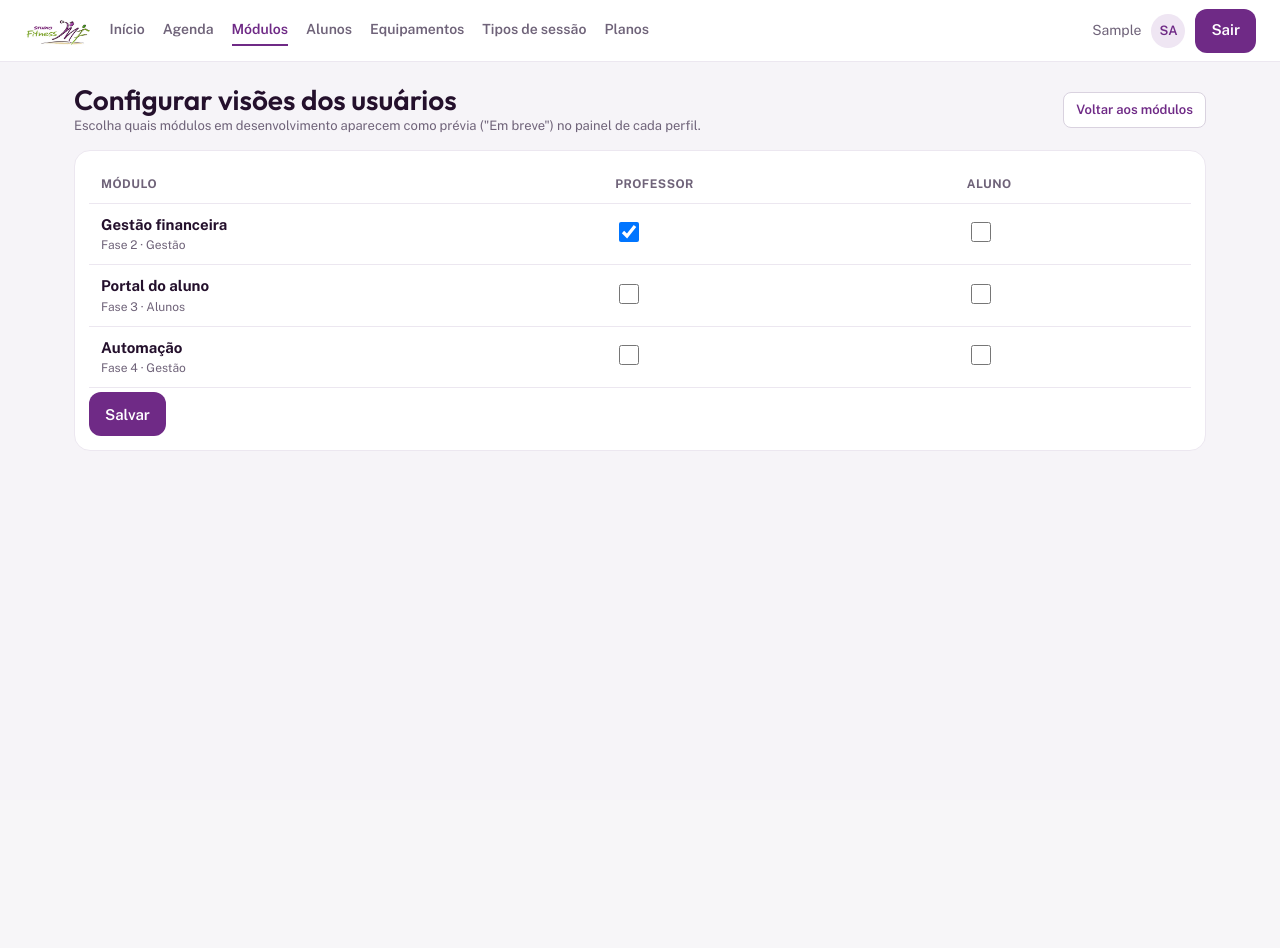
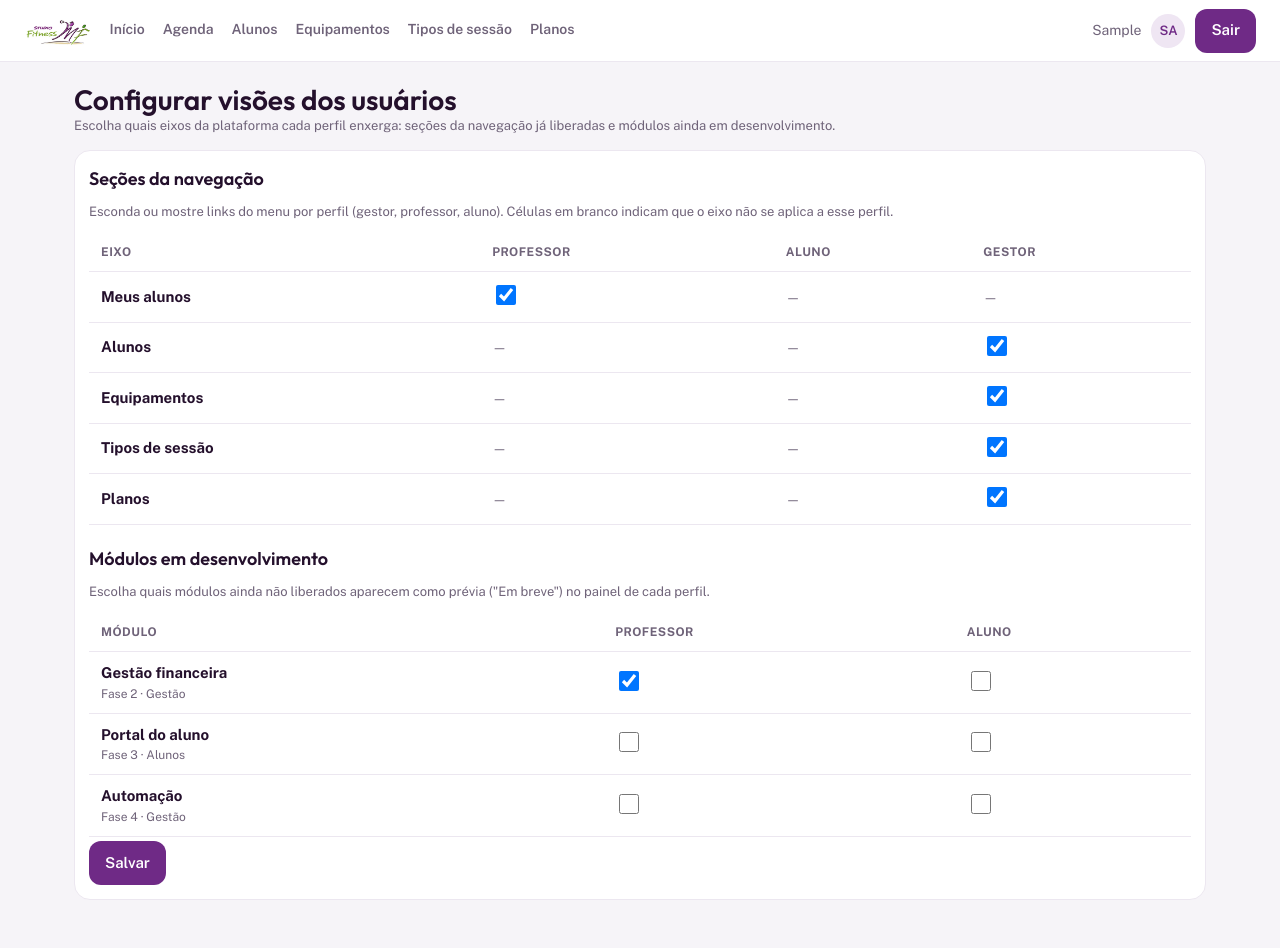
Before and after one commit to Victormartinsilva/studio-fitness, a Django app: page /modulos/visoes/ in a window 1280 px wide. Before the commit the page ends 451 px from the top, so only its background shows below. Run offline with Django 5.2, Linux system fonts and the light colour scheme; a user stored in the database is signed in; tables that the repository leaves empty hold one stand-in row (values such as "Sample post").

Commit message:
Remove modulos do menu, adiciona config de eixos para adm e melhora navegacao da agenda
- Remove o link Modulos da navegacao (desktop e mobile); a tela de
  configuracao continua acessivel para o administrador, so deixou de
  aparecer no menu.
- Adiciona o conceito de Eixo (apps/modulos/catalogo.py) e o modelo
  VisibilidadeEixo, permitindo ao administrador esconder/mostrar, por
  perfil (professor/aluno/gestor), os links reais de navegacao (Meus
  alunos, Alunos, Equipamentos, Tipos de sessao, Planos) na tela
  "Configurar visoes dos usuarios". Superusuario sempre ve tudo.
- Contexto processor eixos_visiveis calcula a visibilidade por papel e
  eh usado nos ifs do base.html; guarda "eixos_enviados" no POST evita
  que o form de modulos, sozinho, apague a visibilidade dos eixos.
- Barra inferior mobile passa a usar flex (em vez de grid com contagem
  fixa de colunas) para se ajustar corretamente quando um eixo eh
  ocultado para o papel do usuario logado.
- Agenda: o titulo do dia agora abre um seletor de data nativo (dia/mes/
  ano) via <details>/<input type=date>; a faixa de dias passa a mostrar
  uma janela rolavel maior (7 dias antes, 14 depois) em vez de so a
  semana atual, com ancora #dia-atual para manter o dia selecionado
  visivel ao navegar.
- Migracao 0002_visibilidadeeixo e testes cobrindo o novo fluxo de
  eixos (ocultar/mostrar, bypass do superusuario, guarda do POST
  parcial).

Co-authored-by: Copilot <223556219+Copilot@users.noreply.github.com>

```diff
--- a/apps/modulos/catalogo.py
+++ b/apps/modulos/catalogo.py
@@ -62,3 +62,27 @@ MODULOS = (
 
 def obter_modulo(slug):
     return next((modulo for modulo in MODULOS if modulo.slug == slug), None)
+
+
+@dataclass(frozen=True)
+class Eixo:
+    """Uma seção/link real da navegação (não um módulo do roadmap) que o
+    administrador pode mostrar ou esconder por perfil — ex.: os itens do
+    menu que hoje só aparecem para gestor/professor por regra fixa."""
+
+    slug: str
+    rotulo: str
+    papeis_padrao: tuple  # perfis (Usuario.Papel) que veem este eixo por padrão
+
+
+EIXOS = (
+    Eixo("meus_alunos", "Meus alunos", ("professor",)),
+    Eixo("alunos", "Alunos", ("gestor",)),
+    Eixo("equipamentos", "Equipamentos", ("gestor",)),
+    Eixo("tipos_sessao", "Tipos de sessão", ("gestor",)),
+    Eixo("planos", "Planos", ("gestor",)),
+)
+
+
+def obter_eixo(slug):
+    return next((eixo for eixo in EIXOS if eixo.slug == slug), None)
--- /dev/null
+++ b/apps/modulos/context_processors.py
@@ -0,0 +1,24 @@
+from .catalogo import EIXOS
+from .models import VisibilidadeEixo
+
+
+def eixos_visiveis(request):
+    """Disponibiliza `eixos_visiveis` em todos os templates: um dicionário
+    {slug: bool} dizendo se cada eixo de navegação (Meus alunos, Alunos,
+    Equipamentos, Tipos de sessão, Planos...) deve aparecer para o usuário
+    logado. Por padrão todo eixo é visível para os perfis listados em seu
+    `papeis_padrao`; o administrador pode esconder eixos específicos em
+    /modulos/visoes/, o que cria um registro VisibilidadeEixo(visivel=False)."""
+    usuario = getattr(request, "user", None)
+    if not usuario or not usuario.is_authenticated:
+        return {}
+
+    papel = getattr(usuario, "papel", None)
+    ocultos = set(
+        VisibilidadeEixo.objects.filter(papel=papel, visivel=False).values_list("slug", flat=True)
+    )
+    return {
+        "eixos_visiveis": {
+            eixo.slug: papel in eixo.papeis_padrao and eixo.slug not in ocultos for eixo in EIXOS
+        }
+    }
--- a/apps/modulos/views.py
+++ b/apps/modulos/views.py
@@ -4,8 +4,8 @@ from django.shortcuts import redirect, render
 
 from apps.contas.permissions import admin_required
 
-from .catalogo import MODULOS, obter_modulo
-from .models import PAPEL_CONFIGURAVEL_CHOICES, VisibilidadeModulo
+from .catalogo import EIXOS, MODULOS, obter_modulo
+from .models import PAPEL_CONFIGURAVEL_CHOICES, PAPEL_EIXO_CHOICES, VisibilidadeEixo, VisibilidadeModulo
 
 
 @admin_required
@@ -38,8 +38,10 @@ def detalhe(request, slug):
 
 @admin_required
 def visoes(request):
-    """Permite ao administrador decidir, por perfil, quais módulos em
-    desenvolvimento aparecem como prévia ("em breve") no painel do usuário."""
+    """Permite ao administrador decidir, por perfil: (1) quais módulos em
+    desenvolvimento aparecem como prévia ("em breve") no painel do usuário,
+    e (2) quais eixos reais da navegação (Meus alunos, Alunos, Equipamentos,
+    Tipos de sessão, Planos) aparecem no menu de cada perfil."""
     modulos_configuraveis = [modulo for modulo in MODULOS if not modulo.liberado]
 
     if request.method == "POST":
@@ -51,7 +53,21 @@ def visoes(request):
                     slug=modulo.slug,
                     defaults={"visivel": campo in request.POST},
                 )
-        messages.success(request, "Visibilidade dos módulos atualizada.")
+        # Só mexe nos eixos se a tabela de "Seções da navegação" foi de fato
+        # enviada nesse POST (marcador oculto abaixo). Isso evita que um POST
+        # parcial (ex.: só a tabela de módulos) apague/oculte todos os eixos.
+        if "eixos_enviados" in request.POST:
+            for papel, _ in PAPEL_EIXO_CHOICES:
+                for eixo in EIXOS:
+                    if papel not in eixo.papeis_padrao:
+                        continue
+                    campo = f"eixo__{papel}__{eixo.slug}"
+                    VisibilidadeEixo.objects.update_or_create(
+                        papel=papel,
+                        slug=eixo.slug,
+                        defaults={"visivel": campo in request.POST},
+                    )
+        messages.success(request, "Visibilidade dos módulos e eixos atualizada.")
         return redirect("modulos:visoes")
 
     visiveis = set(
@@ -68,11 +84,34 @@ def visoes(request):
         for modulo in modulos_configuraveis
     ]
 
+    ocultos_por_papel = {
+        papel: set(VisibilidadeEixo.objects.filter(papel=papel, visivel=False).values_list("slug", flat=True))
+        for papel, _ in PAPEL_EIXO_CHOICES
+    }
+    linhas_eixos = [
+        {
+            "eixo": eixo,
+            "papeis": [
+                {
+                    "papel": papel,
+                    "rotulo": rotulo,
+                    "aplicavel": papel in eixo.papeis_padrao,
+                    "marcado": papel in eixo.papeis_padrao and eixo.slug not in ocultos_por_papel[papel],
+                }
+                for papel, rotulo in PAPEL_EIXO_CHOICES
+            ],
+        }
+        for eixo in EIXOS
+    ]
+
     return render(
         request,
         "modulos/visoes.html",
         {
             "linhas": linhas,
+            "papeis_modulos": PAPEL_CONFIGURAVEL_CHOICES,
+            "linhas_eixos": linhas_eixos,
+            "papeis_eixos": PAPEL_EIXO_CHOICES,
             "aba": "modulos",
         },
     )
--- a/config/settings.py
+++ b/config/settings.py
@@ -82,6 +82,7 @@ TEMPLATES = [
                 "django.template.context_processors.request",
                 "django.contrib.auth.context_processors.auth",
                 "django.contrib.messages.context_processors.messages",
+                "apps.modulos.context_processors.eixos_visiveis",
             ],
         },
     },
--- a/templates/base.html
+++ b/templates/base.html
@@ -21,18 +21,23 @@
         {% if request.user.is_authenticated %}
         <nav class="nav-desktop">
             <a href="{% url 'painel:home' %}" class="{% if aba == 'inicio' %}ativo{% endif %}">Início</a>
-            <a href="{% url 'agenda:grade' %}" class="{% if aba == 'agenda' %}ativo{% endif %}">Agenda</a>
-            {% if request.user.is_professor %}
+            <a href="{% url 'agenda:grade' %}#dia-atual" class="{% if aba == 'agenda' %}ativo{% endif %}">Agenda</a>
+            {% if request.user.is_professor and eixos_visiveis.meus_alunos %}
             <a href="{% url 'cadastros:meus_alunos' %}" class="{% if aba == 'meus_alunos' %}ativo{% endif %}">Meus alunos</a>
             {% endif %}
-            {% if request.user.is_superuser %}
-            <a href="{% url 'modulos:indice' %}" class="{% if aba == 'modulos' %}ativo{% endif %}">Módulos</a>
+            {% if request.user.is_superuser or request.user.is_gestor %}
+            {% if request.user.is_superuser or eixos_visiveis.alunos %}
+            <a href="{% url 'cadastros:alunos' %}" class="{% if aba == 'alunos' %}ativo{% endif %}">Alunos</a>
             {% endif %}
-            {% if request.user.is_superuser or request.user.is_gestor %}
-            <a href="{% url 'cadastros:alunos' %}" class="{% if aba == 'alunos' %}ativo{% endif %}">Alunos</a>
+            {% if request.user.is_superuser or eixos_visiveis.equipamentos %}
             <a href="{% url 'cadastros:equipamentos' %}" class="{% if aba == 'equipamentos' %}ativo{% endif %}">Equipamentos</a>
+            {% endif %}
+            {% if request.user.is_superuser or eixos_visiveis.tipos_sessao %}
             <a href="{% url 'cadastros:tipos_sessao' %}" class="{% if aba == 'tipos' %}ativo{% endif %}">Tipos de sessão</a>
+            {% endif %}
+            {% if request.user.is_superuser or eixos_visiveis.planos %}
             <a href="{% url 'planos:planos' %}" class="{% if aba == 'planos' or aba == 'contratacoes' %}ativo{% endif %}">Planos</a>
+            {% endif %}
             {% endif %}
         </nav>
         {% endif %}
@@ -61,18 +66,19 @@
     </main>
 
     {% if request.user.is_authenticated %}
-    <nav class="tabs" style="grid-template-columns: repeat({% if request.user.is_superuser %}5{% elif request.user.is_gestor %}4{% elif request.user.is_professor %}3{% else %}2{% endif %}, 1fr)">
+    <nav class="tabs">
         <a href="{% url 'painel:home' %}" class="{% if aba == 'inicio' %}ativo{% endif %}">Início</a>
-        <a href="{% url 'agenda:grade' %}" class="{% if aba == 'agenda' %}ativo{% endif %}">Agenda</a>
-        {% if request.user.is_professor %}
+        <a href="{% url 'agenda:grade' %}#dia-atual" class="{% if aba == 'agenda' %}ativo{% endif %}">Agenda</a>
+        {% if request.user.is_professor and eixos_visiveis.meus_alunos %}
         <a href="{% url 'cadastros:meus_alunos' %}" class="{% if aba == 'meus_alunos' %}ativo{% endif %}">Meus alunos</a>
         {% endif %}
-        {% if request.user.is_superuser %}
-        <a href="{% url 'modulos:indice' %}" class="{% if aba == 'modulos' %}ativo{% endif %}">Módulos</a>
+        {% if request.user.is_superuser or request.user.is_gestor %}
+        {% if request.user.is_superuser or eixos_visiveis.alunos %}
+        <a href="{% url 'cadastros:alunos' %}" class="{% if aba == 'alunos' %}ativo{% endif %}">Alunos</a>
         {% endif %}
-        {% if request.user.is_superuser or request.user.is_gestor %}
-        <a href="{% url 'cadastros:alunos' %}" class="{% if aba == 'alunos' %}ativo{% endif %}">Alunos</a>
+        {% if request.user.is_superuser or eixos_visiveis.planos %}
         <a href="{% url 'planos:planos' %}" class="{% if aba == 'planos' or aba == 'contratacoes' %}ativo{% endif %}">Planos</a>
+        {% endif %}
         {% endif %}
     </nav>
     {% endif %}
--- a/templates/modulos/visoes.html
+++ b/templates/modulos/visoes.html
@@ -4,20 +4,50 @@
 <div class="linha-titulo">
     <div>
         <h1>Configurar visões dos usuários</h1>
-        <p class="sub">Escolha quais módulos em desenvolvimento aparecem como prévia ("Em breve") no painel de cada perfil.</p>
+        <p class="sub">Escolha quais eixos da plataforma cada perfil enxerga: seções da navegação já liberadas e módulos ainda em desenvolvimento.</p>
     </div>
-    <span class="espaco"></span>
-    <a class="btn btn-secundario btn-sm" href="{% url 'modulos:indice' %}">Voltar aos módulos</a>
 </div>
 
 <div class="card">
+    <h2>Seções da navegação</h2>
+    <p class="sub" style="margin:0 0 12px">Esconda ou mostre links do menu por perfil (gestor, professor, aluno). Células em branco indicam que o eixo não se aplica a esse perfil.</p>
     <form method="post">
         {% csrf_token %}
+        <input type="hidden" name="eixos_enviados" value="1">
+        <table class="tabela-visoes">
+            <thead>
+                <tr>
+                    <th>Eixo</th>
+                    {% for papel, rotulo in papeis_eixos %}<th>{{ rotulo }}</th>{% endfor %}
+                </tr>
+            </thead>
+            <tbody>
+                {% for linha in linhas_eixos %}
+                <tr>
+                    <td><strong>{{ linha.eixo.rotulo }}</strong></td>
+                    {% for papel in linha.papeis %}
+                    <td>
+                        {% if papel.aplicavel %}
+                        <input type="checkbox" name="eixo__{{ papel.papel }}__{{ linha.eixo.slug }}" {% if papel.marcado %}checked{% endif %}>
+                        {% else %}
+                        <span class="sub">—</span>
+                        {% endif %}
+                    </td>
+                    {% endfor %}
+                </tr>
+                {% empty %}
+                <tr><td colspan="{{ papeis_eixos|length|add:1 }}">Nenhum eixo configurável no momento.</td></tr>
+                {% endfor %}
+            </tbody>
+        </table>
+
+        <h2 style="margin-top:20px">Módulos em desenvolvimento</h2>
+        <p class="sub" style="margin:0 0 12px">Escolha quais módulos ainda não liberados aparecem como prévia ("Em breve") no painel de cada perfil.</p>
         <table class="tabela-visoes">
             <thead>
                 <tr>
                     <th>Módulo</th>
-                    {% for papel in linhas.0.papeis %}<th>{{ papel.rotulo }}</th>{% endfor %}
+                    {% for papel, rotulo in papeis_modulos %}<th>{{ rotulo }}</th>{% endfor %}
                 </tr>
             </thead>
             <tbody>
@@ -34,7 +64,7 @@
                     {% endfor %}
                 </tr>
                 {% empty %}
-                <tr><td colspan="3">Nenhum módulo em desenvolvimento no momento.</td></tr>
+                <tr><td colspan="{{ papeis_modulos|length|add:1 }}">Nenhum módulo em desenvolvimento no momento.</td></tr>
                 {% endfor %}
             </tbody>
         </table>
```
Also changed, not shown: apps/agenda/grade.py (+12 -4 lines), apps/modulos/models.py (+30 -1 lines), apps/modulos/tests.py (+52 -1 lines), static/css/app.css (+23 -5 lines), templates/agenda/grade.html (+14 -5 lines), apps/modulos/migrations/0002_visibilidadeeixo.py (added).
